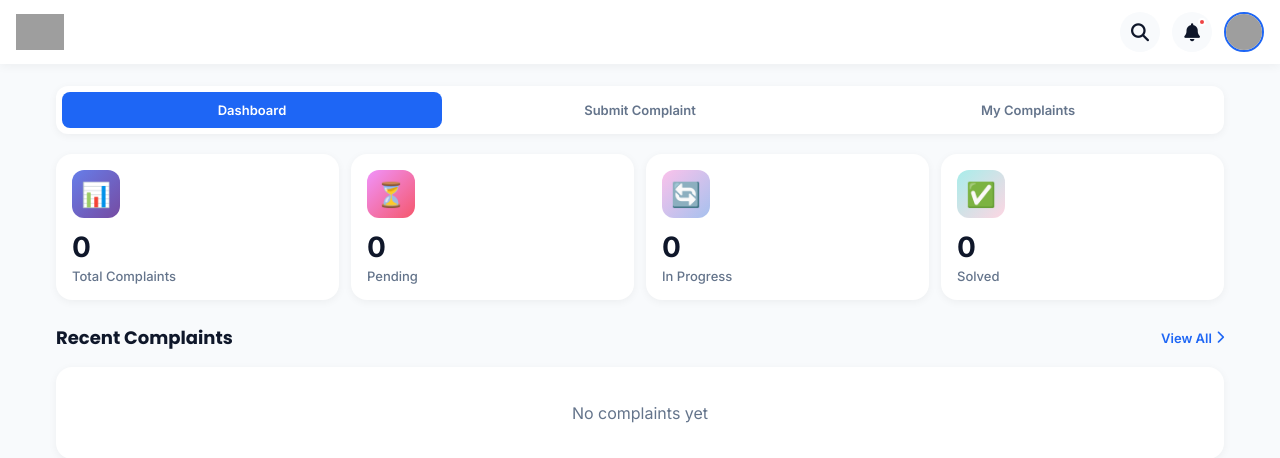
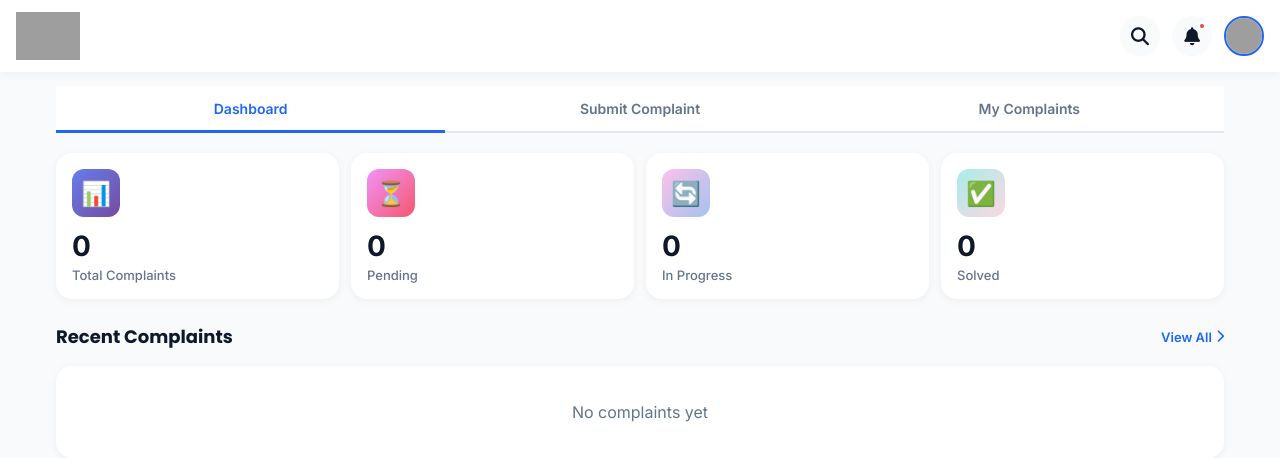
Before and after one commit to kartkbhalodiya/Smart-CITY, a Django app: page /dashboard/?guest=true in a window 1280 px wide. Shown: the top 458 px of the page. Run offline with Django 5.2, Linux system fonts and the light colour scheme; data comes from the database, SQL or seed files in the repository; data that the repository does not hold is empty; grey boxes are pictures that could not be loaded.

Commit message:
Fix images using

```diff
--- a/templates/user_dashboard.html
+++ b/templates/user_dashboard.html
@@ -41,7 +41,7 @@
         }
 
         .logo-img {
-            height: 36px;
+            height: 48px;
             width: auto;
         }
 
@@ -105,31 +105,43 @@
         /* Tab Navigation */
         .tab-nav {
             display: flex;
-            gap: 8px;
+            gap: 0;
             margin-bottom: 20px;
             background: white;
-            padding: 6px;
-            border-radius: 12px;
-            box-shadow: 0 2px 8px rgba(0, 0, 0, 0.05);
+            padding: 0;
+            border-radius: 0;
+            box-shadow: none;
+            border-bottom: 2px solid #e2e8f0;
         }
 
         .tab-btn {
             flex: 1;
-            padding: 10px 16px;
+            padding: 14px 16px;
             background: transparent;
             border: none;
-            border-radius: 8px;
-            font-size: 13px;
+            border-radius: 0;
+            font-size: 14px;
             font-weight: 600;
             color: var(--text-muted);
             cursor: pointer;
             transition: all 0.3s;
             font-family: 'Inter', sans-serif;
+            position: relative;
         }
 
         .tab-btn.active {
+            background: transparent;
+            color: var(--primary-blue);
+        }
+
+        .tab-btn.active::after {
+            content: '';
+            position: absolute;
+            bottom: -2px;
+            left: 0;
+            right: 0;
+            height: 3px;
             background: var(--primary-blue);
-            color: white;
         }
 
         /* Stats Grid */
```
Also changed, not shown: other parts of templates/user_dashboard.html (+58 -10 lines).
